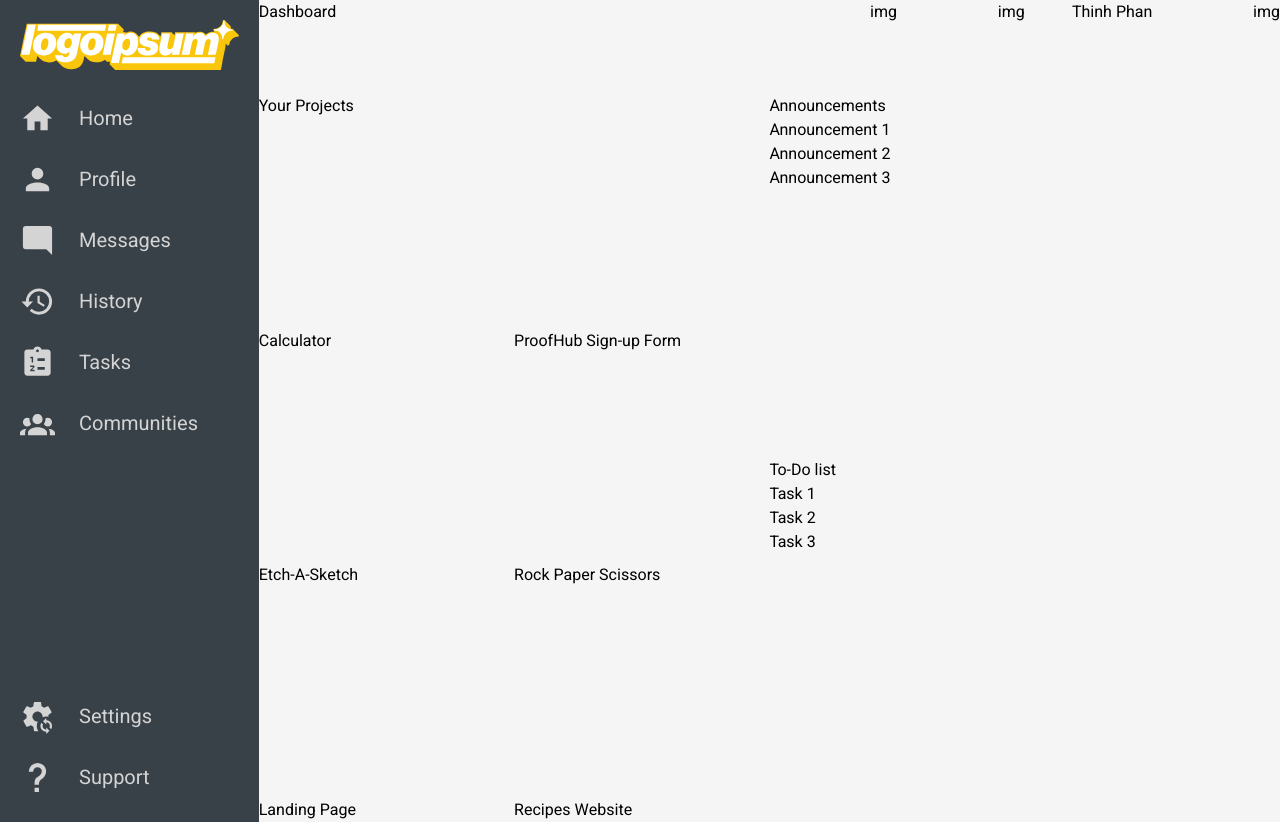
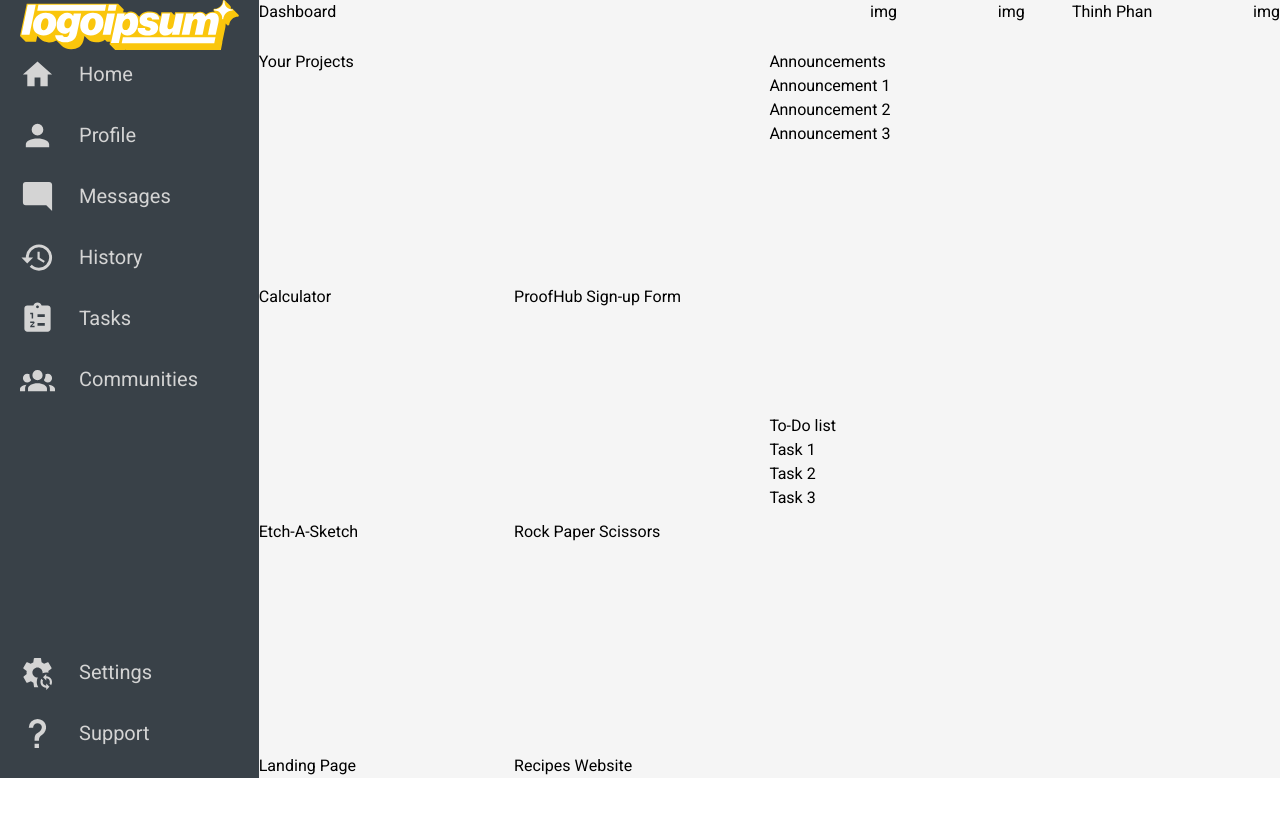
Before and after one commit to teephan91/dashboard, a plain HTML site: page index.html in a window 1280 px wide. After the commit the page ends 800 px from the top, so only its background shows below. Drawn offline with Linux system fonts and the light colour scheme.

Commit message:
Center logo in its section

```diff
--- a/css/style.css
+++ b/css/style.css
@@ -17,8 +17,9 @@ body {
 .logo {
     grid-area: 1 / 1;
     background-color: #394148;
-    padding: 1.25rem;
-    text-align: center;
+    padding: 0 1.25rem;
+    display: grid;
+    place-content: center;
 }
 
 /* Sidebar */
```
